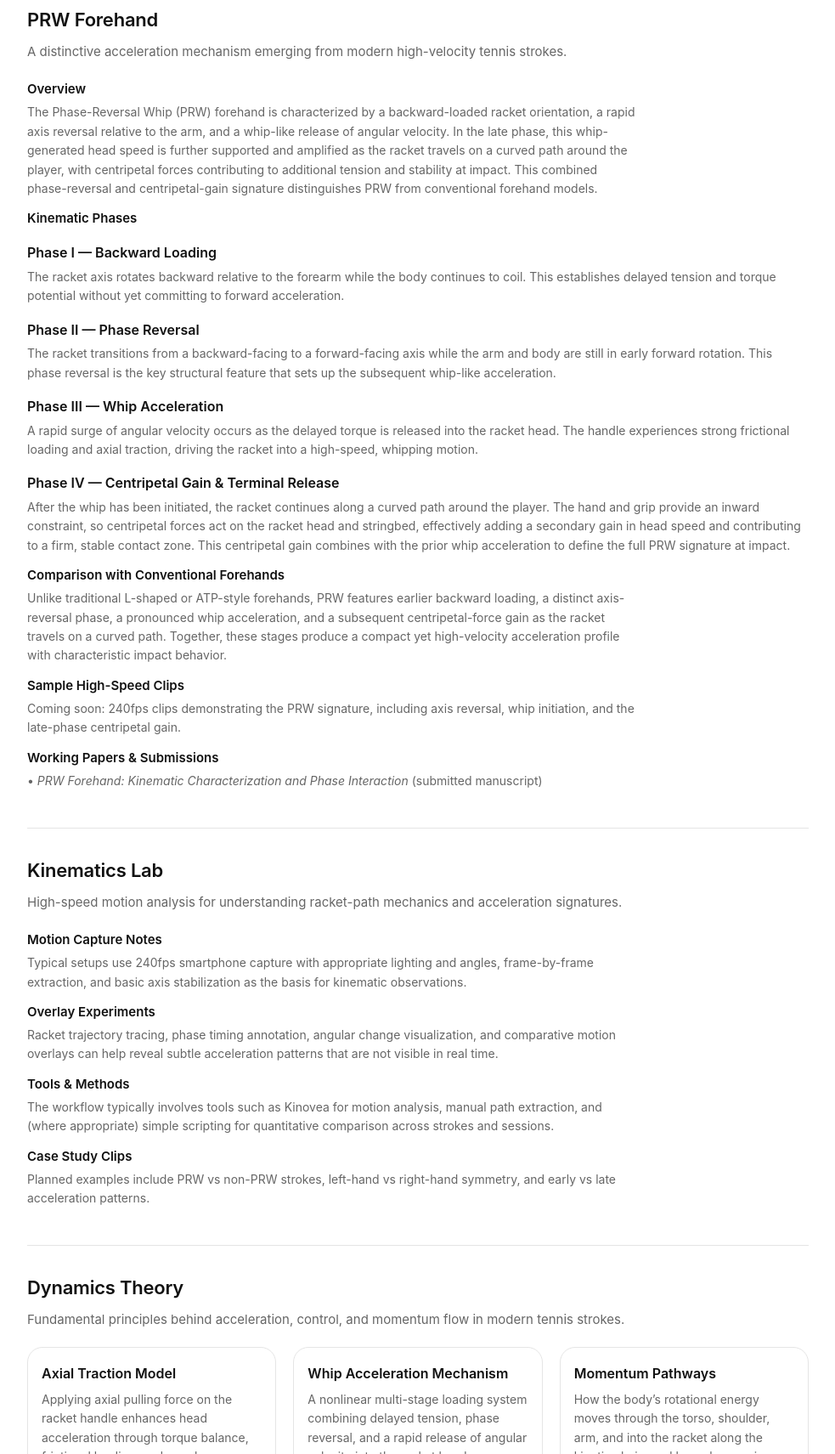
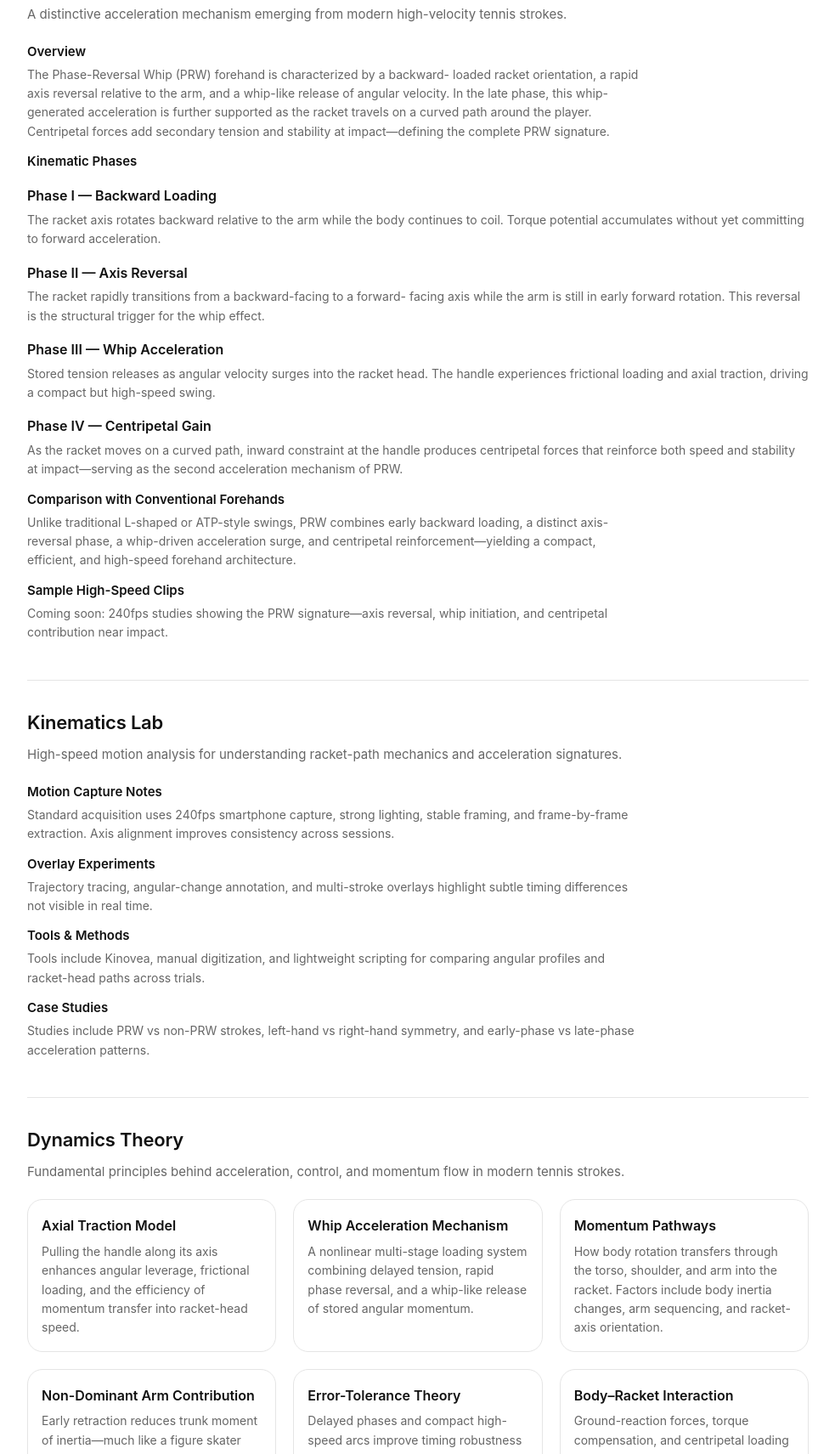
Before and after one commit to shihuicong/stdrc.org, a plain HTML site: page index.html in a window 1280 px wide. Shown: the part 1089-2800 px from the top of the page at 85% size, without its empty margins (148-1131 px from the left). Drawn offline with Linux system fonts and the light colour scheme.

Commit message:
Update index.html

```diff
--- a/index.html
+++ b/index.html
@@ -4,6 +4,11 @@
   <meta charset="UTF-8">
   <title>STDRC | Shanghai Tennis Dynamics Research Center</title>
   <meta name="viewport" content="width=device-width, initial-scale=1">
+
+  <!-- GoatCounter analytics -->
+  <script data-goatcounter="https://shihuicong.goatcounter.com/count"
+          async src="//gc.zgo.at/count.js"></script>
+
   <style>
     :root {
       --bg: #ffffff;
@@ -223,6 +228,7 @@
     }
   </style>
 </head>
+
 <body>
   <header>
     <div class="nav-inner">
@@ -262,6 +268,7 @@
       </p>
 
       <div class="grid">
+
         <article class="card">
           <h3>Forehand Dynamics</h3>
           <p>
@@ -283,24 +290,23 @@
           <p>
             How the body generates, stores, and transmits angular momentum to the
             racket throughout the stroke, including the role of non-dominant arm
-            retraction and changes in trunk moment of inertia.
+            retraction and trunk inertia modulation.
           </p>
         </article>
 
         <article class="card">
           <h3>Non-Dominant Arm Retraction</h3>
           <p>
-            Using the non-dominant arm to modulate the body&rsquo;s rotational
-            inertia, accelerate trunk rotation, and enable more efficient momentum
-            transfer to the hitting arm.
+            Using the non-dominant arm to modulate the body’s rotational inertia,
+            accelerate trunk rotation, and improve efficiency of momentum transfer.
           </p>
         </article>
 
         <article class="card">
           <h3>Double-Circle Trajectory</h3>
           <p>
-            Two interacting arcs&mdash;body-led and racket-led&mdash;forming the
-            foundation of high-speed forehand mechanics.
+            Two interacting arcs—body-led and racket-led—forming the foundation
+            of high-speed forehand mechanics.
           </p>
         </article>
 
@@ -319,6 +325,7 @@
             acceleration signatures.
           </p>
         </article>
+
       </div>
     </section>
 
@@ -333,14 +340,12 @@
       <div class="about-block">
         <div class="about-block-title">Overview</div>
         <p class="about-block-text">
-          The Phase-Reversal Whip (PRW) forehand is characterized by a backward-loaded
-          racket orientation, a rapid axis reversal relative to the arm, and a
-          whip-like release of angular velocity. In the late phase, this whip-generated
-          head speed is further supported and amplified as the racket travels on a
-          curved path around the player, with centripetal forces contributing to
-          additional tension and stability at impact. This combined phase-reversal
-          and centripetal-gain signature distinguishes PRW from conventional forehand
-          models.
+          The Phase-Reversal Whip (PRW) forehand is characterized by a backward-
+          loaded racket orientation, a rapid axis reversal relative to the arm,
+          and a whip-like release of angular velocity. In the late phase, this
+          whip-generated acceleration is further supported as the racket travels
+          on a curved path around the player. Centripetal forces add secondary
+          tension and stability at impact—defining the complete PRW signature.
         </p>
       </div>
 
@@ -349,60 +354,48 @@
 
         <p class="subsection-title">Phase I — Backward Loading</p>
         <p class="subsection-text">
-          The racket axis rotates backward relative to the forearm while the body
-          continues to coil. This establishes delayed tension and torque potential
-          without yet committing to forward acceleration.
+          The racket axis rotates backward relative to the arm while the body
+          continues to coil. Torque potential accumulates without yet committing
+          to forward acceleration.
         </p>
 
-        <p class="subsection-title">Phase II — Phase Reversal</p>
+        <p class="subsection-title">Phase II — Axis Reversal</p>
         <p class="subsection-text">
-          The racket transitions from a backward-facing to a forward-facing axis
-          while the arm and body are still in early forward rotation. This phase
-          reversal is the key structural feature that sets up the subsequent
-          whip-like acceleration.
+          The racket rapidly transitions from a backward-facing to a forward-
+          facing axis while the arm is still in early forward rotation. This
+          reversal is the structural trigger for the whip effect.
         </p>
 
         <p class="subsection-title">Phase III — Whip Acceleration</p>
         <p class="subsection-text">
-          A rapid surge of angular velocity occurs as the delayed torque is released
-          into the racket head. The handle experiences strong frictional loading and
-          axial traction, driving the racket into a high-speed, whipping motion.
+          Stored tension releases as angular velocity surges into the racket head.
+          The handle experiences frictional loading and axial traction, driving a
+          compact but high-speed swing.
         </p>
 
-        <p class="subsection-title">Phase IV — Centripetal Gain &amp; Terminal Release</p>
+        <p class="subsection-title">Phase IV — Centripetal Gain</p>
         <p class="subsection-text">
-          After the whip has been initiated, the racket continues along a curved
-          path around the player. The hand and grip provide an inward constraint,
-          so centripetal forces act on the racket head and stringbed, effectively
-          adding a secondary gain in head speed and contributing to a firm, stable
-          contact zone. This centripetal gain combines with the prior whip
-          acceleration to define the full PRW signature at impact.
+          As the racket moves on a curved path, inward constraint at the handle
+          produces centripetal forces that reinforce both speed and stability at
+          impact—serving as the second acceleration mechanism of PRW.
         </p>
       </div>
 
       <div class="about-block">
         <div class="about-block-title">Comparison with Conventional Forehands</div>
         <p class="about-block-text">
-          Unlike traditional L-shaped or ATP-style forehands, PRW features earlier
-          backward loading, a distinct axis-reversal phase, a pronounced whip
-          acceleration, and a subsequent centripetal-force gain as the racket
-          travels on a curved path. Together, these stages produce a compact yet
-          high-velocity acceleration profile with characteristic impact behavior.
+          Unlike traditional L-shaped or ATP-style swings, PRW combines early
+          backward loading, a distinct axis-reversal phase, a whip-driven
+          acceleration surge, and centripetal reinforcement—yielding a compact,
+          efficient, and high-speed forehand architecture.
         </p>
       </div>
 
       <div class="about-block">
         <div class="about-block-title">Sample High-Speed Clips</div>
         <p class="about-block-text">
-          Coming soon: 240fps clips demonstrating the PRW signature, including axis
-          reversal, whip initiation, and the late-phase centripetal gain.
-        </p>
-      </div>
-
-      <div class="about-block">
-        <div class="about-block-title">Working Papers &amp; Submissions</div>
-        <p class="about-block-text">
-          &bull; <em>PRW Forehand: Kinematic Characterization and Phase Interaction</em> (submitted manuscript)
+          Coming soon: 240fps studies showing the PRW signature—axis reversal,
+          whip initiation, and centripetal contribution near impact.
         </p>
       </div>
     </section>
@@ -418,35 +411,33 @@
       <div class="about-block">
         <div class="about-block-title">Motion Capture Notes</div>
         <p class="about-block-text">
-          Typical setups use 240fps smartphone capture with appropriate lighting
-          and angles, frame-by-frame extraction, and basic axis stabilization as
-          the basis for kinematic observations.
+          Standard acquisition uses 240fps smartphone capture, strong lighting,
+          stable framing, and frame-by-frame extraction. Axis alignment improves
+          consistency across sessions.
         </p>
       </div>
 
       <div class="about-block">
         <div class="about-block-title">Overlay Experiments</div>
         <p class="about-block-text">
-          Racket trajectory tracing, phase timing annotation, angular change
-          visualization, and comparative motion overlays can help reveal subtle
-          acceleration patterns that are not visible in real time.
+          Trajectory tracing, angular-change annotation, and multi-stroke
+          overlays highlight subtle timing differences not visible in real time.
         </p>
       </div>
 
       <div class="about-block">
-        <div class="about-block-title">Tools &amp; Methods</div>
+        <div class="about-block-title">Tools & Methods</div>
         <p class="about-block-text">
-          The workflow typically involves tools such as Kinovea for motion
-          analysis, manual path extraction, and (where appropriate) simple
-          scripting for quantitative comparison across strokes and sessions.
+          Tools include Kinovea, manual digitization, and lightweight scripting
+          for comparing angular profiles and racket-head paths across trials.
         </p>
       </div>
 
       <div class="about-block">
-        <div class="about-block-title">Case Study Clips</div>
+        <div class="about-block-title">Case Studies</div>
         <p class="about-block-text">
-          Planned examples include PRW vs non-PRW strokes, left-hand vs right-hand
-          symmetry, and early vs late acceleration patterns.
+          Studies include PRW vs non-PRW strokes, left-hand vs right-hand
+          symmetry, and early-phase vs late-phase acceleration patterns.
         </p>
       </div>
     </section>
@@ -455,17 +446,18 @@
     <section id="dynamics-theory" aria-labelledby="theory-title">
       <h2 id="theory-title">Dynamics Theory</h2>
       <p class="section-intro">
-        Fundamental principles behind acceleration, control, and momentum flow in
-        modern tennis strokes.
+        Fundamental principles behind acceleration, control, and momentum flow
+        in modern tennis strokes.
       </p>
 
       <div class="grid">
+
         <article class="card">
           <h3>Axial Traction Model</h3>
           <p>
-            Applying axial pulling force on the racket handle enhances head
-            acceleration through torque balance, frictional loading, and angular
-            leverage.
+            Pulling the handle along its axis enhances angular leverage, frictional
+            loading, and the efficiency of momentum transfer into racket-head
+            speed.
           </p>
         </article>
 
@@ -473,44 +465,45 @@
           <h3>Whip Acceleration Mechanism</h3>
           <p>
             A nonlinear multi-stage loading system combining delayed tension,
-            phase reversal, and a rapid release of angular velocity into the
-            racket head.
+            rapid phase reversal, and a whip-like release of stored angular
+            momentum.
           </p>
         </article>
 
         <article class="card">
           <h3>Momentum Pathways</h3>
           <p>
-            How the body&rsquo;s rotational energy moves through the torso,
-            shoulder, arm, and into the racket along the kinetic chain, and how
-            changes in body inertia and arm configuration shape that transfer.
+            How body rotation transfers through the torso, shoulder, and arm into
+            the racket. Factors include body inertia changes, arm sequencing, and
+            racket-axis orientation.
+          </p>
+        </article>
+
+        <article class="card">
+          <h3>Non-Dominant Arm Contribution</h3>
+          <p>
+            Early retraction reduces trunk moment of inertia—much like a figure
+            skater pulling in their arms—leading to a faster and more efficient
+            rotation for power transfer.
           </p>
         </article>
 
         <article class="card">
           <h3>Error-Tolerance Theory</h3>
           <p>
-            Why delayed-phase strokes and compact high-speed paths can improve
-            timing robustness and directional stability.
+            Delayed phases and compact high-speed arcs improve timing robustness
+            and directional stability under real-play variability.
           </p>
         </article>
 
         <article class="card">
           <h3>Body–Racket Interaction</h3>
           <p>
-            Ground reaction forces, torque compensation, centripetal loading, and
-            the contribution of non-dominant arm withdrawal to rotational balance
-            and impact stability.
+            Ground-reaction forces, torque compensation, and centripetal loading
+            shape both racket-head acceleration and impact precision.
           </p>
         </article>
 
-        <article class="card">
-          <h3>Bimanual Symmetry</h3>
-          <p>
-            Insights gained from left-hand forehand practice revealing neuromotor
-            balance and stroke architecture.
-          </p>
-        </article>
       </div>
     </section>
 
@@ -526,41 +519,41 @@
         <article class="article-card">
           <h3>The Physics Behind Whip Acceleration</h3>
           <p>
-            A simplified explanation of how phase-delayed loading produces
-            explosive racket-head speed in modern forehands.
+            An accessible explanation of how delayed tension and axis reversal
+            create explosive racket-head speed.
           </p>
         </article>
 
         <article class="article-card">
           <h3>How Axial Traction Increases Power</h3>
           <p>
-            Why pulling the handle in the axial direction changes the energy
-            transfer pathway from body to racket.
+            Why pulling the handle along its axis reshapes the energy-transfer
+            pathway from body to racket.
           </p>
         </article>
 
         <article class="article-card">
           <h3>Increasing Error Tolerance in Modern Forehands</h3>
           <p>
-            Understanding how delayed phases stabilize timing and directional
-            accuracy under real-play conditions.
+            How delayed phases stabilize timing and enhance shot reliability under
+            pressure.
           </p>
         </article>
 
         <article class="article-card">
           <h3>Bimanual Training and Neural Coupling</h3>
           <p>
-            What left-hand training reveals about the brain&rsquo;s control and
-            coordination of tennis strokes.
+            What left-hand forehands reveal about neuromotor symmetry and stroke
+            architecture.
           </p>
         </article>
 
         <article class="article-card">
           <h3>Momentum-Driven Hitting and the Non-Dominant Arm</h3>
           <p>
-            How early non-dominant arm retraction reduces trunk moment of inertia,
-            increases rotational speed, and improves momentum transfer to the
-            racket, similar to figure skaters pulling their arms in to spin faster.
+            How early non-dominant-arm withdrawal accelerates trunk rotation and
+            increases efficiency of momentum transfer—paralleling figure-skater
+            mechanics.
           </p>
         </article>
       </div>
@@ -594,19 +587,19 @@
           <strong>James Huicong Shi</strong><br>
           Independent tennis dynamics researcher based in Shanghai.<br>
           Research interests include forehand acceleration mechanics, angular
-          momentum transfer, whip-like phase interaction, and high-speed
-          racket-path analysis.
+          momentum transfer, whip-phase interaction, and high-speed path analysis.
         </p>
       </div>
 
       <div class="about-block">
         <div class="about-block-title">What We Study</div>
         <p class="about-block-text">
-          &bull; Racket and body dynamics<br>
-          &bull; Phase-based acceleration models<br>
-          &bull; High-speed forehand mechanics<br>
-          &bull; Symmetry and neural coupling in stroke production<br>
-          &bull; Non-dominant arm action and inertial modulation
+          • Racket and body dynamics<br>
+          • Phase-based acceleration models<br>
+          • High-speed forehand mechanics<br>
+          • Symmetry and neural coupling<br>
+          • Momentum-transfer theory<br>
+          • Non-dominant-arm inertial modulation
         </p>
       </div>
 
@@ -630,5 +623,6 @@
     © 2025 STDRC — Shanghai Tennis Dynamics Research Center.<br>
     All rights reserved.
   </footer>
+
 </body>
 </html>
```
